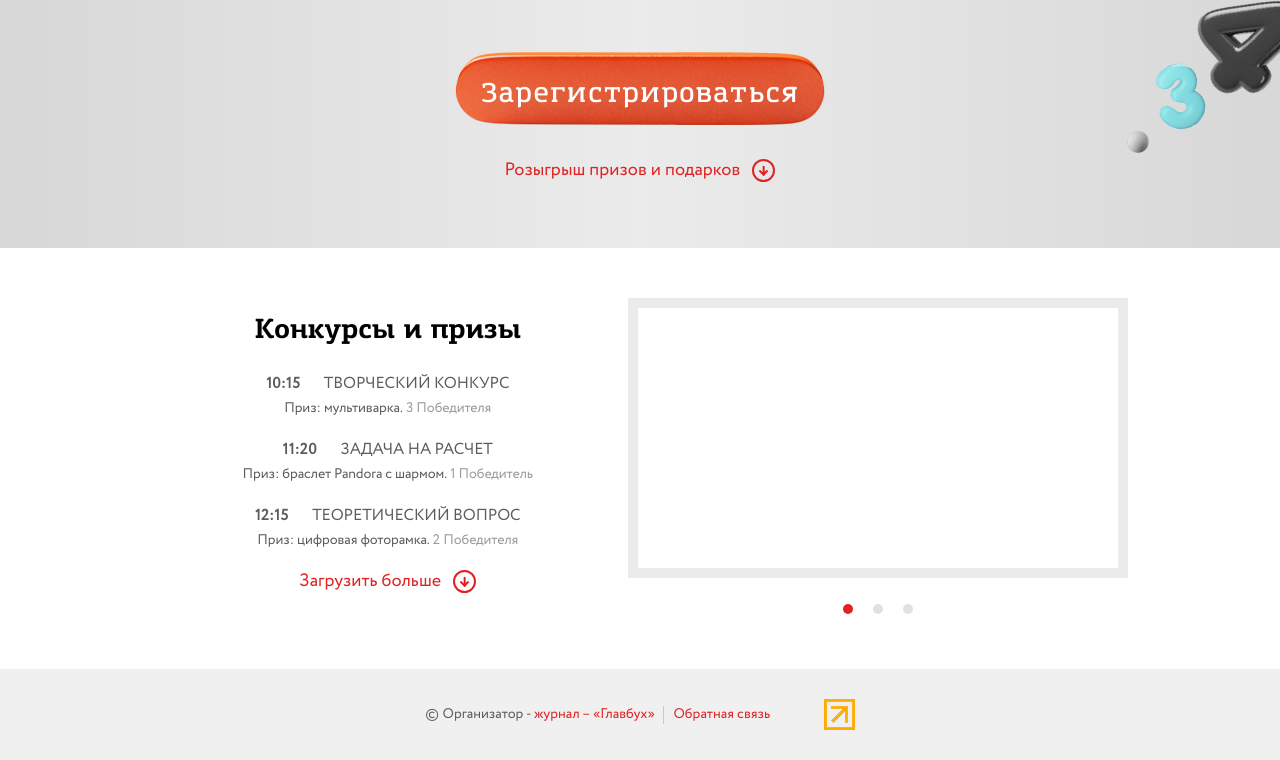
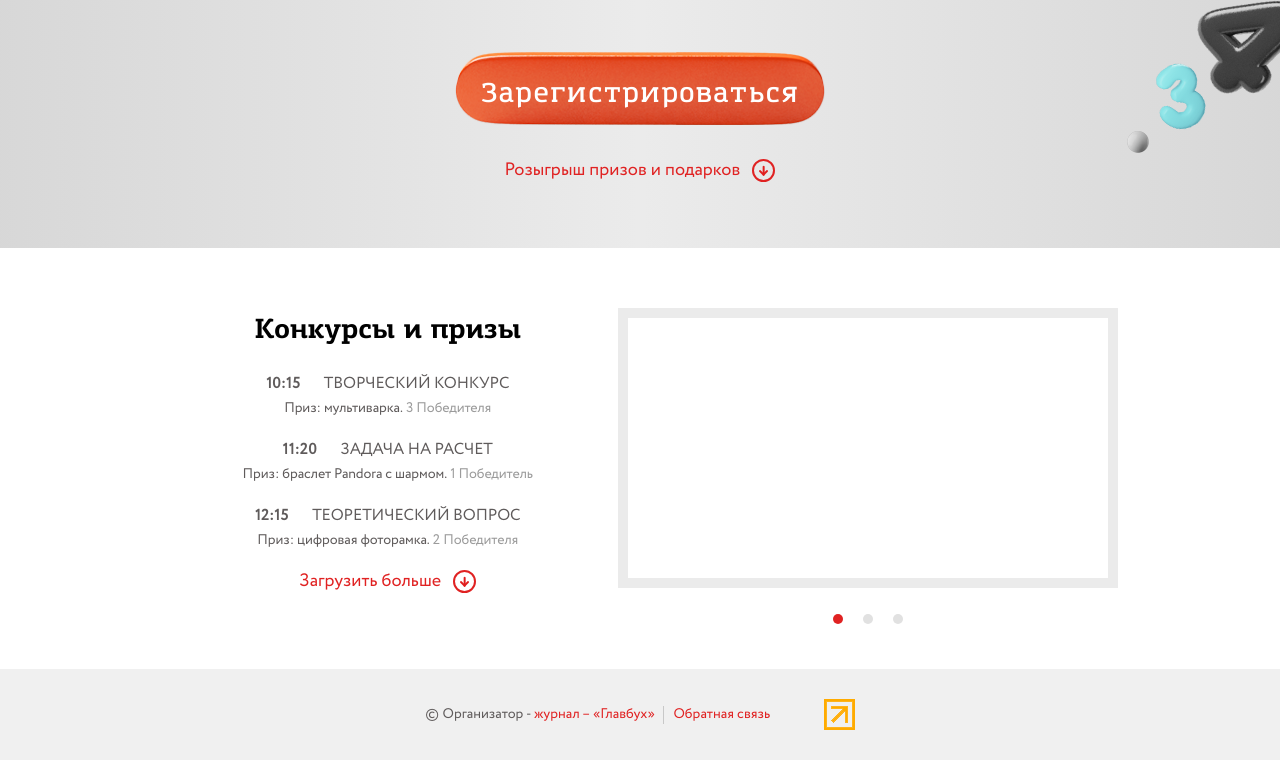
Before and after one commit to swhistle/accounting-marathon, a website: page app/index.html in a window 1280 px wide. Shown: the part 983-1743 px from the top of the page. Drawn offline with nearby package versions, Linux system fonts and the light colour scheme; files that its build step writes are made by us from their sources; files whose address does not match are found by name.

Commit message:
fix bug with slider's bordeк

```diff
--- a/app/components/link/link.scss
+++ b/app/components/link/link.scss
@@ -14,9 +14,9 @@
     line-height: 1.2;
     background: url('../images/button-sign-up.png') no-repeat;
     background-size: contain;
+    position: relative;
     z-index: 10;
     margin-bottom: 30px;
-    position: relative;
     font-family: $font-family-amazing;
     letter-spacing: 1.3px;
 
@@ -66,6 +66,7 @@
     line-height: 1.25;
     color: $color-social-link;
     position: relative;
+    z-index: 10;
     transition: 0.3s ease;
 
     &::after {
--- a/app/components/slider/slider.scss
+++ b/app/components/slider/slider.scss
@@ -1,9 +1,9 @@
 @import '../../styles/variables';
 
 .slider {
-  width: 480px;
-  height: 260px;
-  outline: 10px solid $color-background;
+  width: 500px;
+  height: 280px;
+  border: 10px solid $color-background;
   cursor: pointer;
   position: relative;
   font-size: 0;
```
Also changed, not shown: htdocs/styles/link/link.css, htdocs/styles/slider/slider.css, htdocs/styles/style-index.css.
